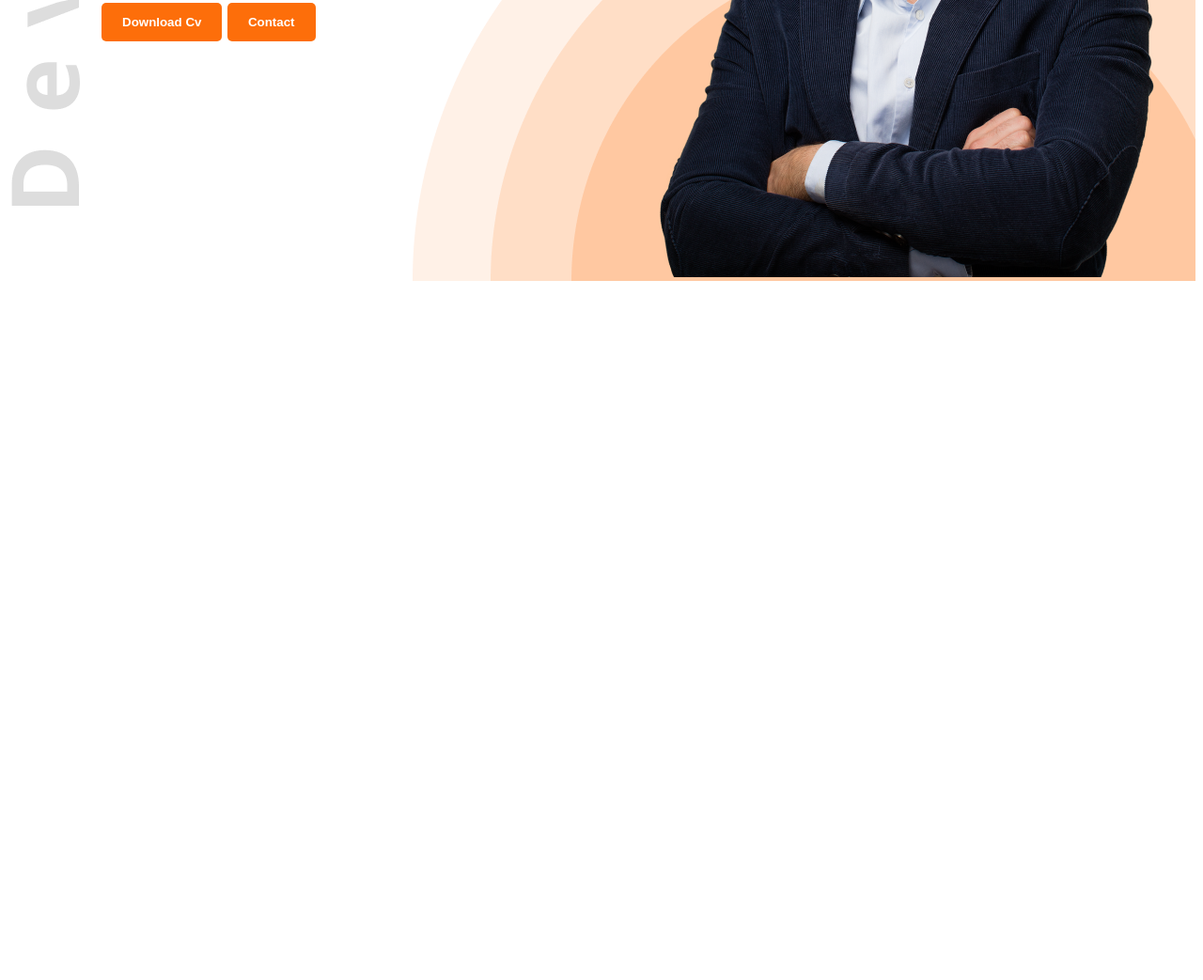
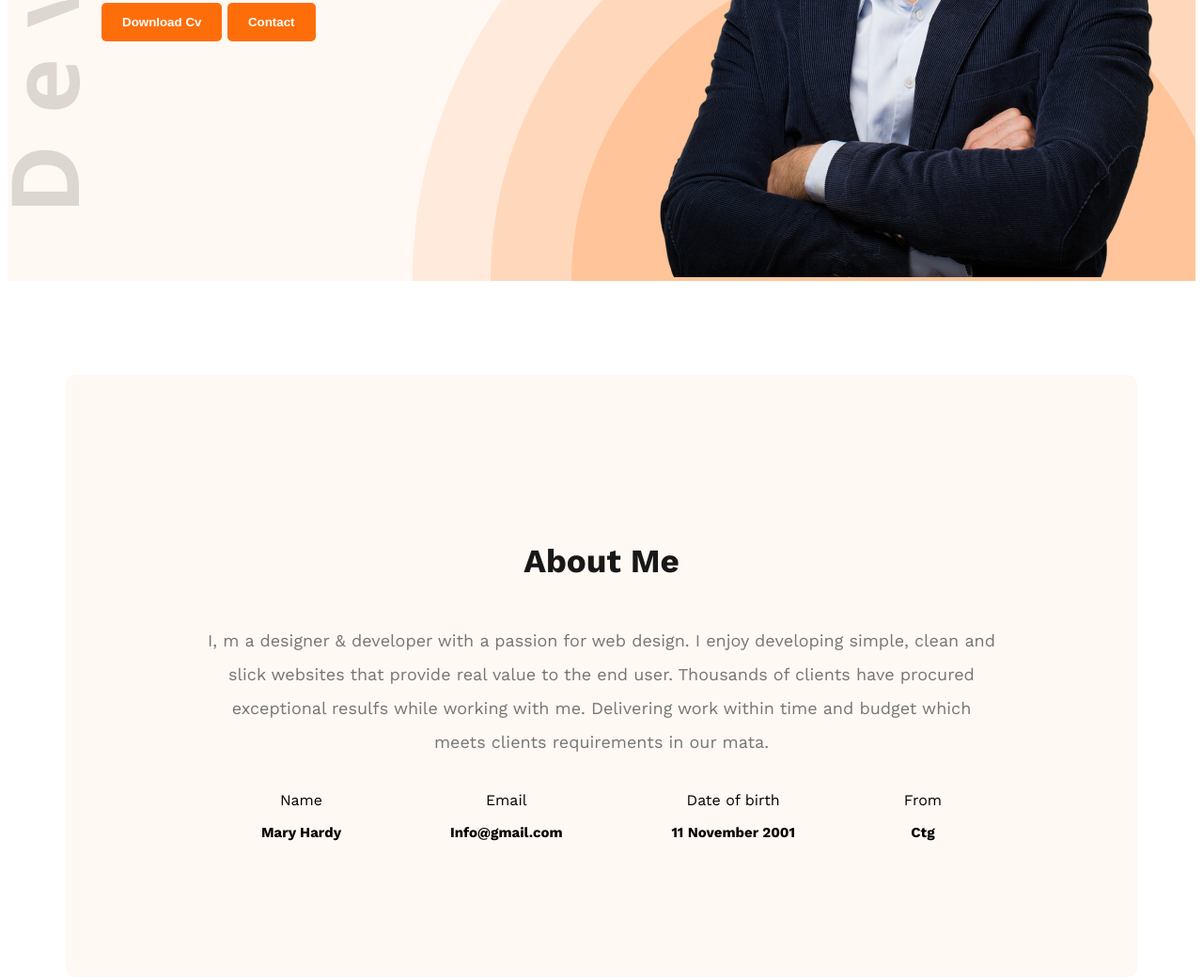
Before and after one commit to yusufABC/web-dev-portfolio, a plain HTML site: page index.html in a window 1280 px wide. Shown: the part 564-1607 px from the top of the page at 94% size. Before the commit the page ends 871 px from the top, so only its background shows below. Drawn offline with nearby package versions, Linux system fonts and the light colour scheme.

Commit message:
styled about section

```diff
--- a/index.html
+++ b/index.html
@@ -10,7 +10,7 @@
 <link href="https://fonts.googleapis.com/css2?family=Work+Sans:ital,wght@0,100..900;1,100..900&display=swap" rel="stylesheet">
 </head>
 <body class="work-sans-normal">
-    <header class="header">
+    <header class="header secondary-bg">
         <nav>
             <h3 class="nav-title">Ma<span class="text-primary">r</span>y</h3>
             <ul>
@@ -31,7 +31,32 @@
 
         </div>
     </header>
-    <main></main>
+    <main>
+        <section class="about secondary-bg">
+
+            <h4 class="section-title">About Me</h4>
+            <p class="section-description">I, m a designer & developer with a passion for web design. I enjoy developing simple, clean and slick websites that provide real value to the end user. Thousands of clients have procured exceptional resulfs while working with me. Delivering work within time and budget which meets clients requirements in our mata.</p>
+            <div class="about-items">
+                <div class="about-item">
+                    <p class="item-title">Name</p>
+                    <p class="item-description">Mary Hardy</p>
+                </div>
+                <div class="about-item">
+                    <p class="item-title">Email</p>
+                    <p class="item-description">Info@gmail.com</p>
+                </div>
+                <div class="about-item">
+                    <p class="item-title">Date of birth</p>
+                    <p class="item-description">11 November 2001</p>
+                </div>
+                <div class="about-item">
+                    <p class="item-title">From</p>
+                    <p class="item-description">Ctg</p>
+                </div>
+
+            </div>
+        </section>
+    </main>
     <footer></footer>
 </body>
 </html>
--- a/style.css
+++ b/style.css
@@ -11,7 +11,17 @@
     background-repeat: no-repeat;
     background-position: top left,bottom right;
 }
-
+/* shared styles */
+.section-title{
+    font-size:35px;
+    font-weight: bold;
+    color: #181818;
+}
+.section-description{
+    font-size: 18px;
+    color: #757575;
+    line-height: 2;
+}
 .text-primary{
     color: #FD6E0A;
 }
@@ -23,6 +33,13 @@
     font-weight: bolder;
     border: none;
 }
+.dark-2{
+    color: #474747;
+}
+
+.secondary-bg{
+    background-color: #FFF8F3;
+}
 /* Nav style */
 nav{
     display: flex;
@@ -30,9 +47,7 @@ nav{
     justify-content: space-between;
     margin: 20px 100px;
 }
-.dark-2{
-    color: #474747;
-}
+
 
 .nav-title{
     font-size: 45px;
@@ -71,3 +86,25 @@ nav ul{
 .hardy-img{
     width:500px ;
 }
+
+/* Abbout section? */
+.item-description{
+    font-size: 15px;
+    font-weight: bold;
+
+}
+.about-items{
+    display: flex;
+    justify-content: space-around;
+}
+
+main{
+    max-width: 1140px;
+    margin:0 auto;
+}
+.about{
+    border-radius: 10px;
+    padding: 130px 150px;
+    margin-top: 100px;
+    text-align: center;
+}
```
